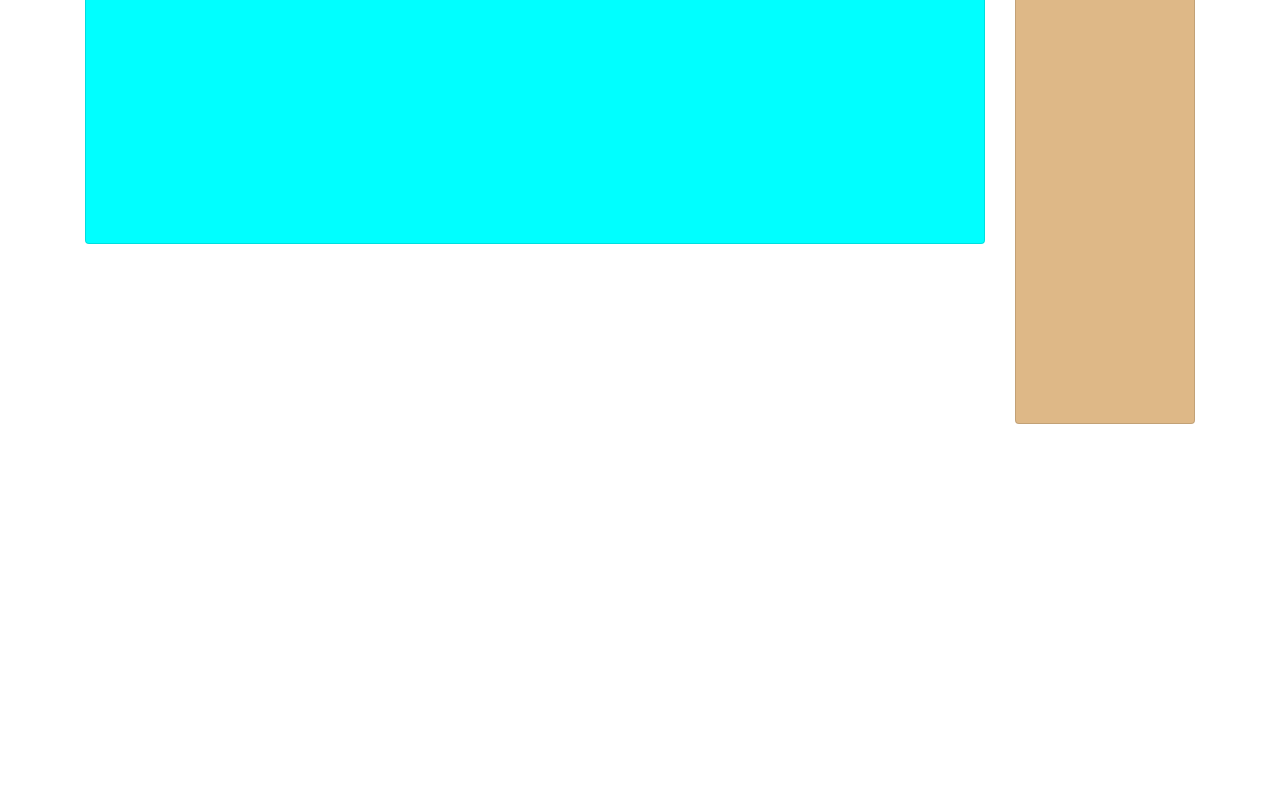
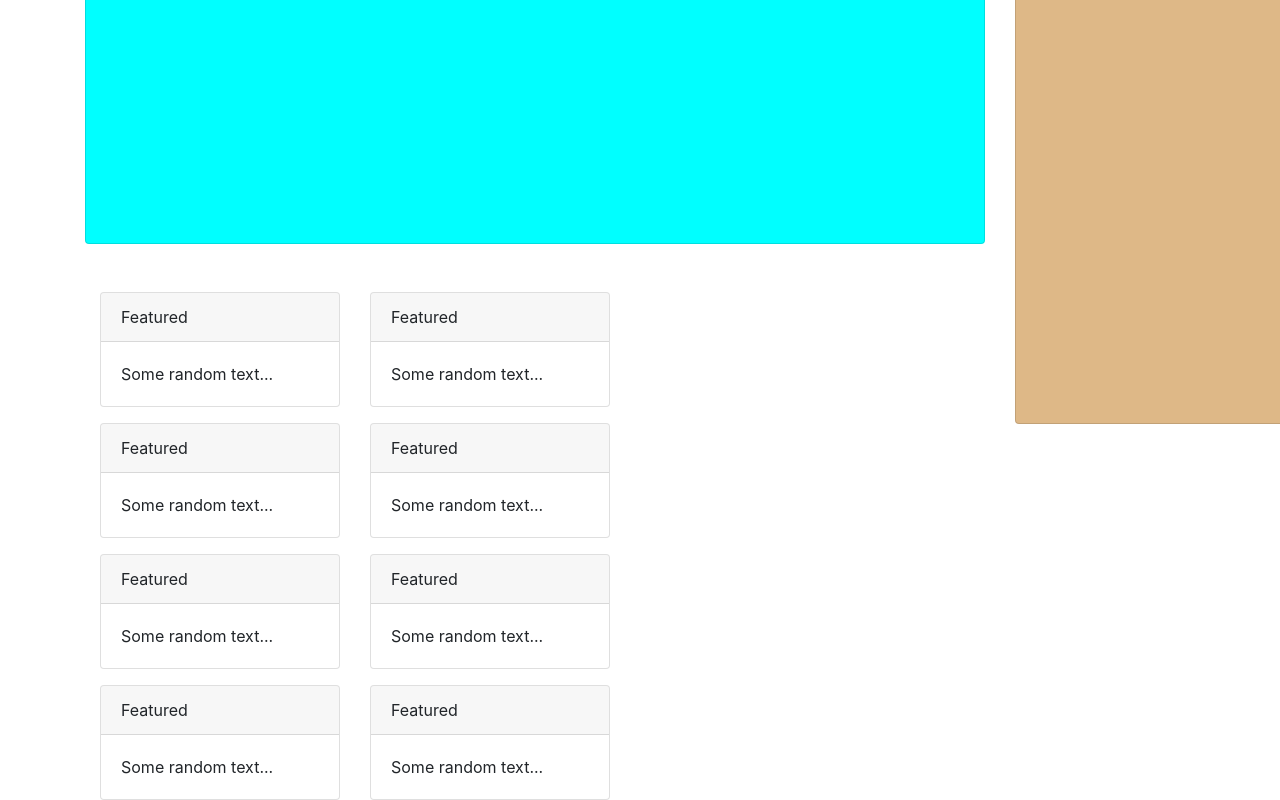
Before and after one commit to swarajlaha/frontend-challenges, a React (Create React App) app: page / in a window 1280 px wide. Shown: the part 286-1086 px from the top of the page. Before the commit the page ends 800 px from the top, so only its background shows below. Built offline with nearby package versions, Linux system fonts and the light colour scheme.

Commit message:
fix position of sidebar

```diff
--- a/src/toggle-sidebar/commons/appNavbar.js
+++ b/src/toggle-sidebar/commons/appNavbar.js
@@ -4,7 +4,7 @@ import { Navbar } from 'react-bootstrap';
 const AppNavbar = () => {
   return (
     <>
-      <Navbar bg="dark" variant="dark" className='mt-2 ml-2 mr-2'>
+      <Navbar bg="dark" variant="dark" className='mt-2 ml-2 mr-2 mb-3 navbar-style'>
         <Navbar.Brand href="#home">
           Toggle Sidebar
         </Navbar.Brand>
--- /dev/null
+++ b/src/toggle-sidebar/components/smallCards.js
@@ -0,0 +1,69 @@
+import React from 'react'
+import { Card, Container, Row, Col } from 'react-bootstrap'
+
+const SmallCards = () => {
+  return (
+    <>
+      <Container className="mt-5">
+        <Row>
+          <Col>
+            <Card>
+              <Card.Header>Featured</Card.Header>
+              <Card.Body>Some random text...</Card.Body>
+            </Card>
+          </Col>
+          <Col>
+            <Card>
+              <Card.Header>Featured</Card.Header>
+              <Card.Body>Some random text...</Card.Body>
+            </Card>
+          </Col>
+        </Row>
+        <Row className="mt-3">
+          <Col>
+            <Card>
+              <Card.Header>Featured</Card.Header>
+              <Card.Body>Some random text...</Card.Body>
+            </Card>
+          </Col>
+          <Col>
+            <Card>
+              <Card.Header>Featured</Card.Header>
+              <Card.Body>Some random text...</Card.Body>
+            </Card>
+          </Col>
+        </Row>
+        <Row className="mt-3">
+          <Col>
+            <Card>
+              <Card.Header>Featured</Card.Header>
+              <Card.Body>Some random text...</Card.Body>
+            </Card>
+          </Col>
+          <Col>
+            <Card>
+              <Card.Header>Featured</Card.Header>
+              <Card.Body>Some random text...</Card.Body>
+            </Card>
+          </Col>
+        </Row>
+        <Row className="mt-3">
+          <Col>
+            <Card>
+              <Card.Header>Featured</Card.Header>
+              <Card.Body>Some random text...</Card.Body>
+            </Card>
+          </Col>
+          <Col>
+            <Card>
+              <Card.Header>Featured</Card.Header>
+              <Card.Body>Some random text...</Card.Body>
+            </Card>
+          </Col>
+        </Row>
+      </Container>
+    </>
+  )
+}
+
+export default SmallCards
--- a/src/toggle-sidebar/containers/pageContainer.js
+++ b/src/toggle-sidebar/containers/pageContainer.js
@@ -2,6 +2,7 @@ import React, { useState } from 'react'
 import { Container, Row, Col } from 'react-bootstrap'
 import MainCard from '../components/mainCard'
 import SideToggle from '../components/sideToggle'
+import SmallCards from '../components/smallCards'
 import './style.css'
 
 const PageContainer = () => {
@@ -15,7 +16,7 @@ const PageContainer = () => {
 
   return (
     <>
-      <Container className="mt-3">
+      <Container>
         <Row>
           <Col>
             <MainCard toggle={toggle} />
@@ -24,6 +25,13 @@ const PageContainer = () => {
             <SideToggle toggle={toggle} toggleHandler={toggleHandler} />
           </Col>
         </Row>
+        <Row>
+          <Col>
+            <SmallCards />
+          </Col>
+          <Col>
+          </Col>
+        </Row>
       </Container>
     </>
   )
--- a/src/toggle-sidebar/containers/style.css
+++ b/src/toggle-sidebar/containers/style.css
@@ -11,5 +11,14 @@
 
 .side-card {
   height: 630px;
+  width: 580px;
   background-color: burlywood !important;
+  position: fixed !important;
+  top: 80px;
 }
+
+.navbar-style {
+  position: sticky !important;
+  top: 0px;
+  z-index: 1000;
+}
```
